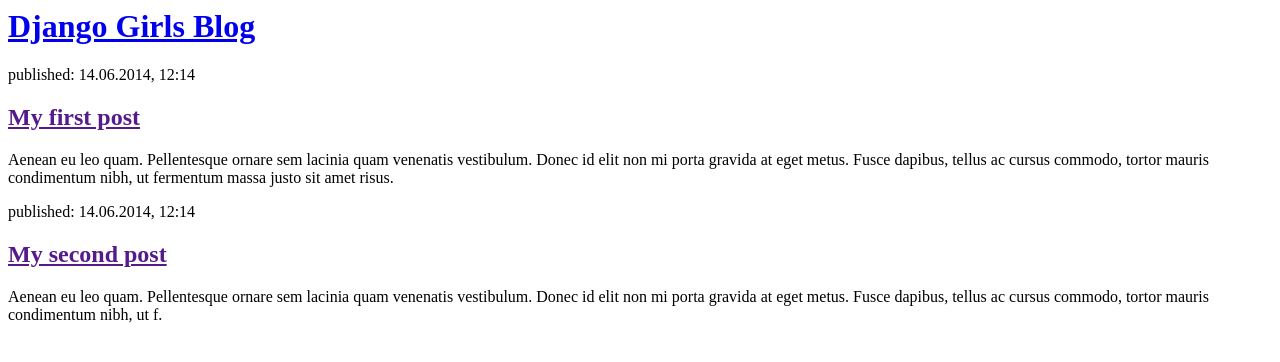
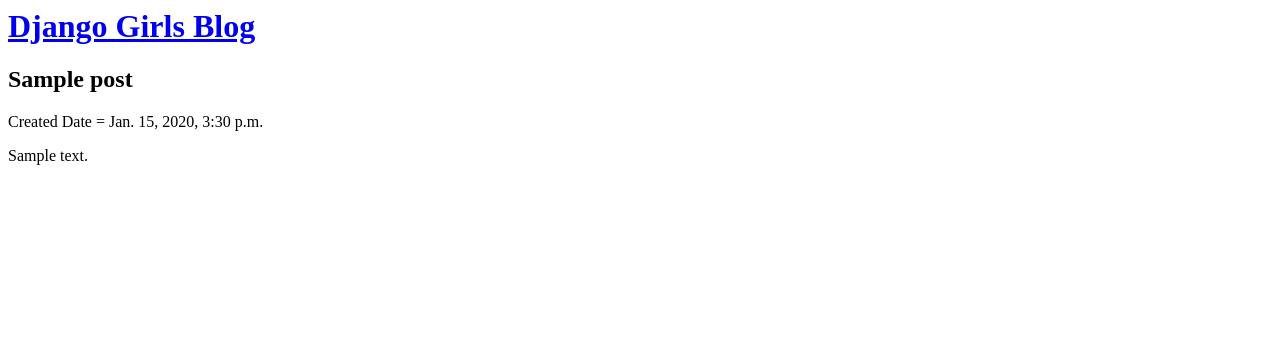
Before and after one commit to scyther67/my-first-blog, a Django app: page / in a window 1280 px wide. Shown: the top 362 px of the page. Run offline with Django 3.2, Linux system fonts and the light colour scheme; tables that the repository leaves empty hold one stand-in row (values such as "Sample post").

Commit message:
Modified

```diff
--- a/blogs/models.py
+++ b/blogs/models.py
@@ -3,14 +3,15 @@ from django.utils import timezone
 from django.conf import settings
 
 class Post(models.Model):
-    author=models.ForeignKey(settings.AUTH_USER_MODEL, on_delete=models.CASCADE)
-    title=models.CharField(max_length=200)
-    text=models.TextField()
-    created_date=models.DateTimeField(default=timezone.now())
-    published_date=models.DateTimeField(null=True,blank=True)
+    author = models.ForeignKey(settings.AUTH_USER_MODEL, on_delete=models.CASCADE)
+    title = models.CharField(max_length=200)
+    text = models.TextField()
+    created_date = models.DateTimeField(default=timezone.now())
+    published_date = models.DateTimeField(null=True, blank=True)
 
     def publish(self):
-        self.published_date=timezone.now()
+        self.published_date = timezone.now()
+        self.save()
 
     def __str__(self):
         return self.title
--- a/blogs/templates/blogs/post_list.html
+++ b/blogs/templates/blogs/post_list.html
@@ -6,17 +6,14 @@
         <div>
             <h1><a href="/">Django Girls Blog</a></h1>
         </div>
-
         <div>
-            <p>published: 14.06.2014, 12:14</p>
-            <h2><a href="">My first post</a></h2>
-            <p>Aenean eu leo quam. Pellentesque ornare sem lacinia quam venenatis vestibulum. Donec id elit non mi porta gravida at eget metus. Fusce dapibus, tellus ac cursus commodo, tortor mauris condimentum nibh, ut fermentum massa justo sit amet risus.</p>
-        </div>
-
-        <div>
-            <p>published: 14.06.2014, 12:14</p>
-            <h2><a href="">My second post</a></h2>
-            <p>Aenean eu leo quam. Pellentesque ornare sem lacinia quam venenatis vestibulum. Donec id elit non mi porta gravida at eget metus. Fusce dapibus, tellus ac cursus commodo, tortor mauris condimentum nibh, ut f.</p>
+            {%for single_post in post%}
+            <div>
+                <h2><a> {{single_post.title}} </a></h2>
+                <p>Created Date = {{single_post.created_date}}</p>
+                <p>{{single_post.text|linebreaksbr}}</p>
+            </div>
+            {% endfor %}
         </div>
     </body>
 </html>
--- a/blogs/views.py
+++ b/blogs/views.py
@@ -1,4 +1,7 @@
 from django.shortcuts import render
+#from django.utils import timezone
+from .models import Post
 
 def post_list(request):
-    return render(request,'blogs/post_list.html',{})
+    post = Post.objects.all()#filter(published_date__lte=timezone.now()).order_by('published_date')
+    return render(request, 'blogs/post_list.html', {'post':post})
--- a/mysite/settings.py
+++ b/mysite/settings.py
@@ -106,7 +106,7 @@ AUTH_PASSWORD_VALIDATORS = [
 
 LANGUAGE_CODE = 'en-us'
 
-TIME_ZONE = 'UTC'
+TIME_ZONE = 'Asia/Kolkata'
 
 USE_I18N = True
 
@@ -119,3 +119,4 @@ USE_TZ = True
 # https://docs.djangoproject.com/en/2.0/howto/static-files/
 
 STATIC_URL = '/static/'
+STATIC_ROOT = os.path.join(BASE_DIR, 'static')
--- a/mysite/urls.py
+++ b/mysite/urls.py
@@ -14,9 +14,9 @@ Including another URLconf
     2. Add a URL to urlpatterns:  path('blog/', include('blog.urls'))
 """
 from django.contrib import admin
-from django.urls import path,include
+from django.urls import path, include
 
 urlpatterns = [
     path('admin/', admin.site.urls),
-    path('',include('blogs.urls'))
+    path('', include('blogs.urls'))
 ]
```
Also changed, not shown: requirements.txt (+11 -0 lines), blogs/migrations/0002_auto_20190318_2035.py (added), blogs/templates/blogs/base.html (added).
